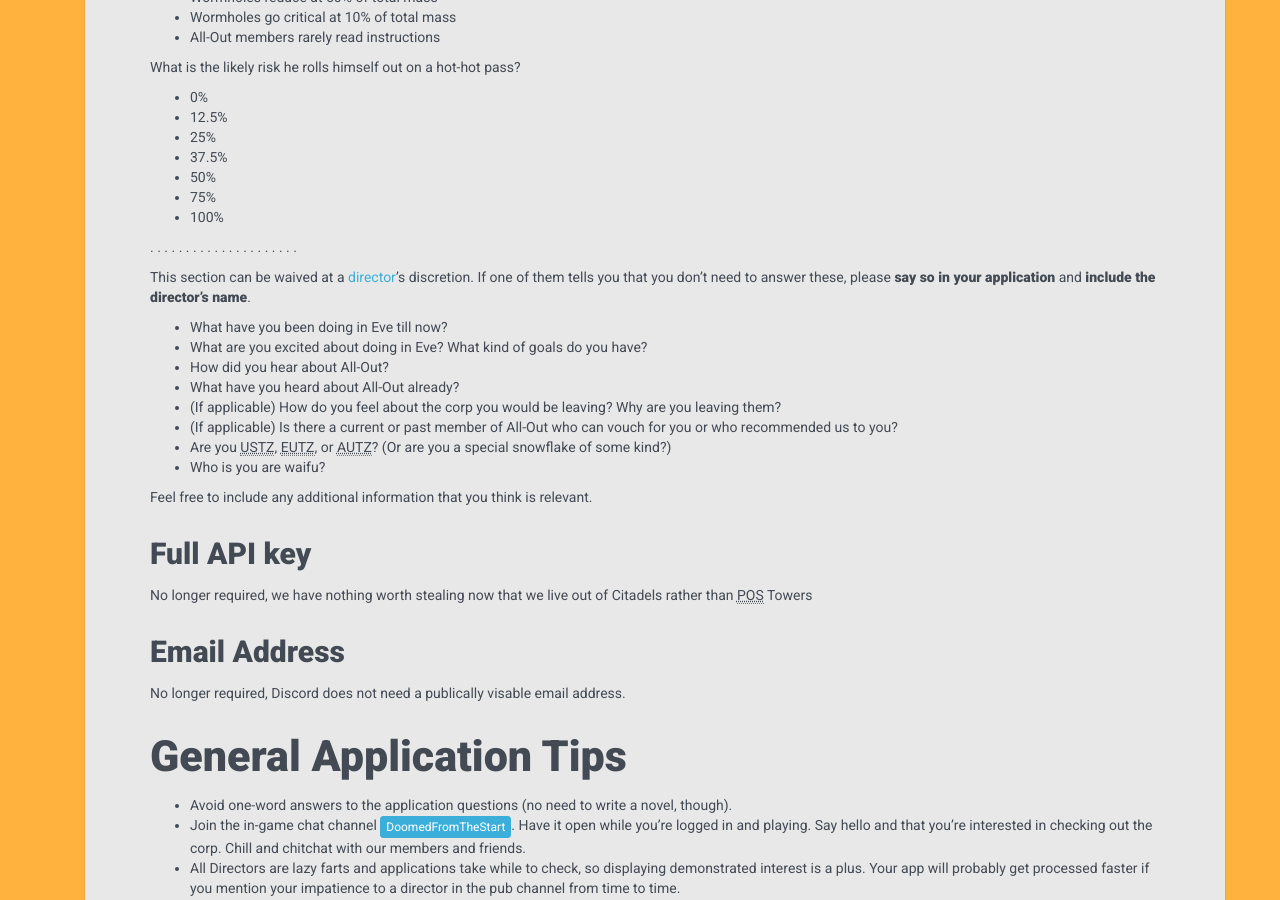
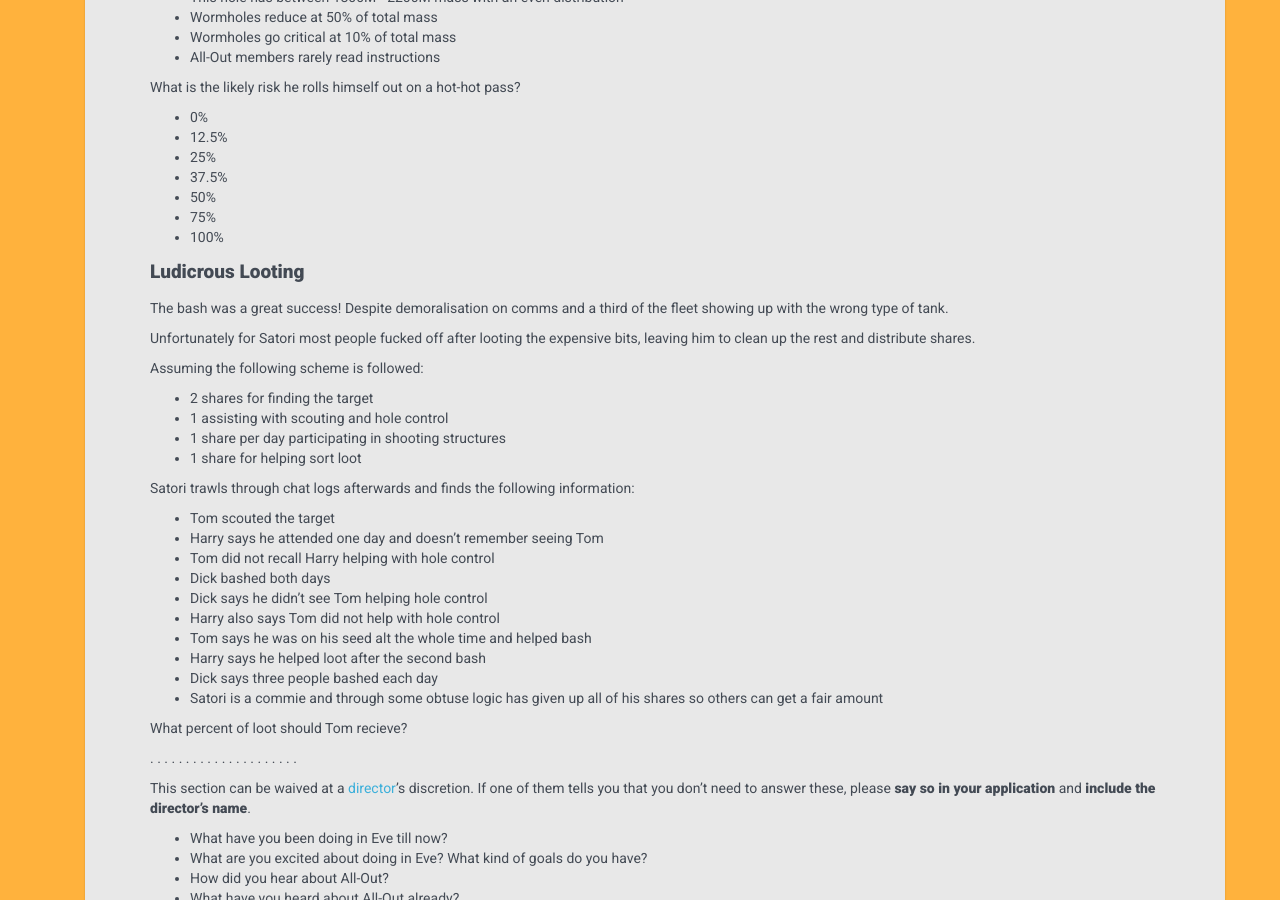
Before and after one commit to all-out/guides, a Jekyll site: the page built from _guides/applying.md, in a window 1280 px wide and 900 px high, scrolled down 1431 px. Built offline with Jekyll 4.4.1, drawn with Linux system fonts in a browser that asks for light colours.

Commit message:
Update applying.md

```diff
--- a/_guides/applying.md
+++ b/_guides/applying.md
@@ -65,6 +65,34 @@
 * 75%
 * 100%
 
+
+#### Ludicrous Looting
+The bash was a great success! Despite demoralisation on comms and a third of the fleet showing up with the wrong type of tank.
+
+Unfortunately for Satori most people fucked off after looting the expensive bits, leaving him to clean up the rest and distribute shares.
+
+Assuming the following scheme is followed:
+
+* 2 shares for finding the target
+* 1 assisting with scouting and hole control
+* 1 share per day participating in shooting structures
+* 1 share for helping sort loot
+
+Satori trawls through chat logs afterwards and finds the following information:
+
+* Tom scouted the target
+* Harry says he attended one day and doesn't remember seeing Tom
+* Tom did not recall Harry helping with hole control
+* Dick bashed both days
+* Dick says he didn't see Tom helping hole control
+* Harry also says Tom did not help with hole control
+* Tom says he was on his seed alt the whole time and helped bash
+* Harry says he helped loot after the second bash
+* Dick says three people bashed each day
+* Satori is a commie and through some obtuse logic has given up all of his shares so others can get a fair amount
+
+What percent of loot should Tom recieve?
+
 .
 .
 .
```
